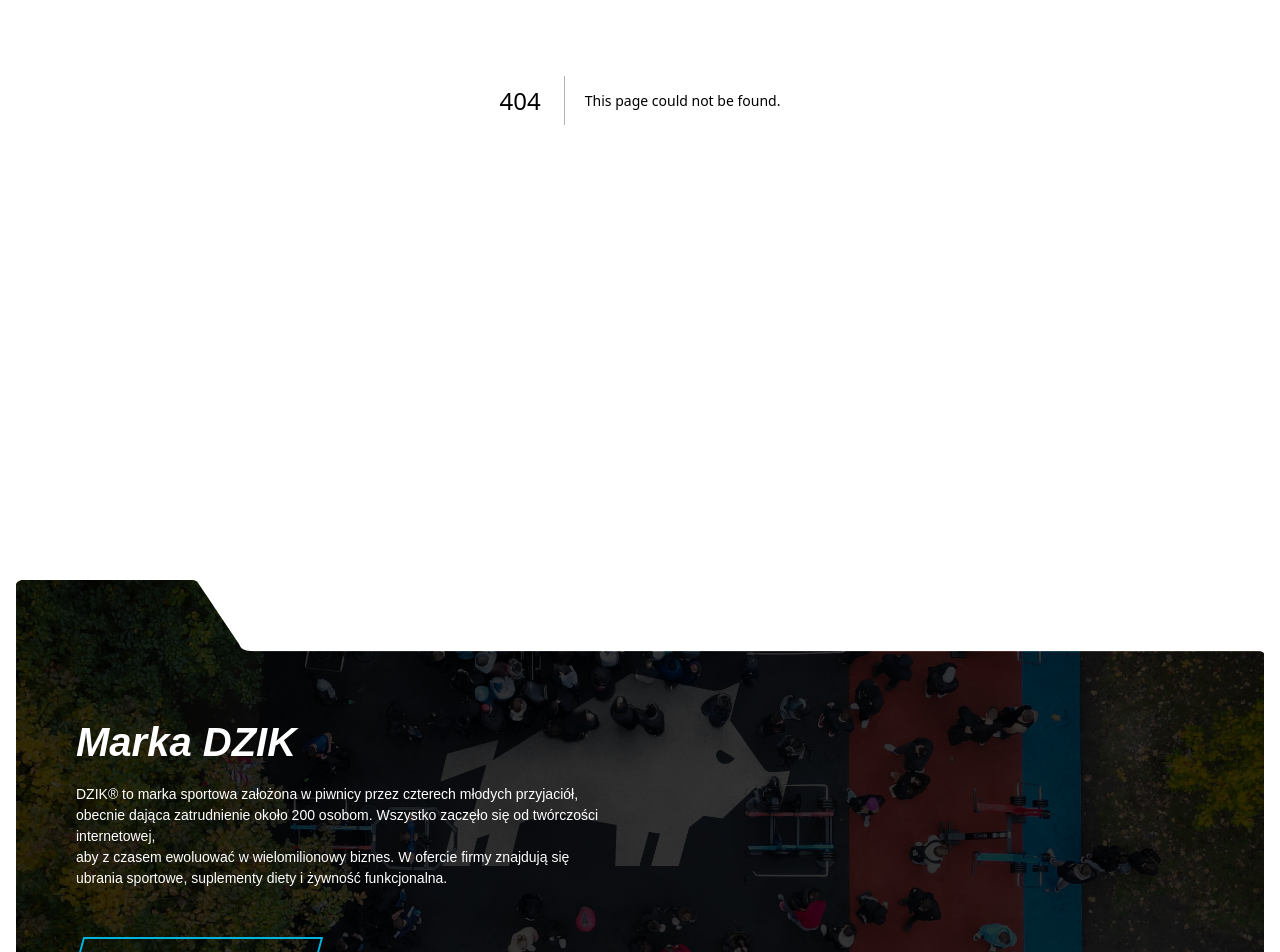
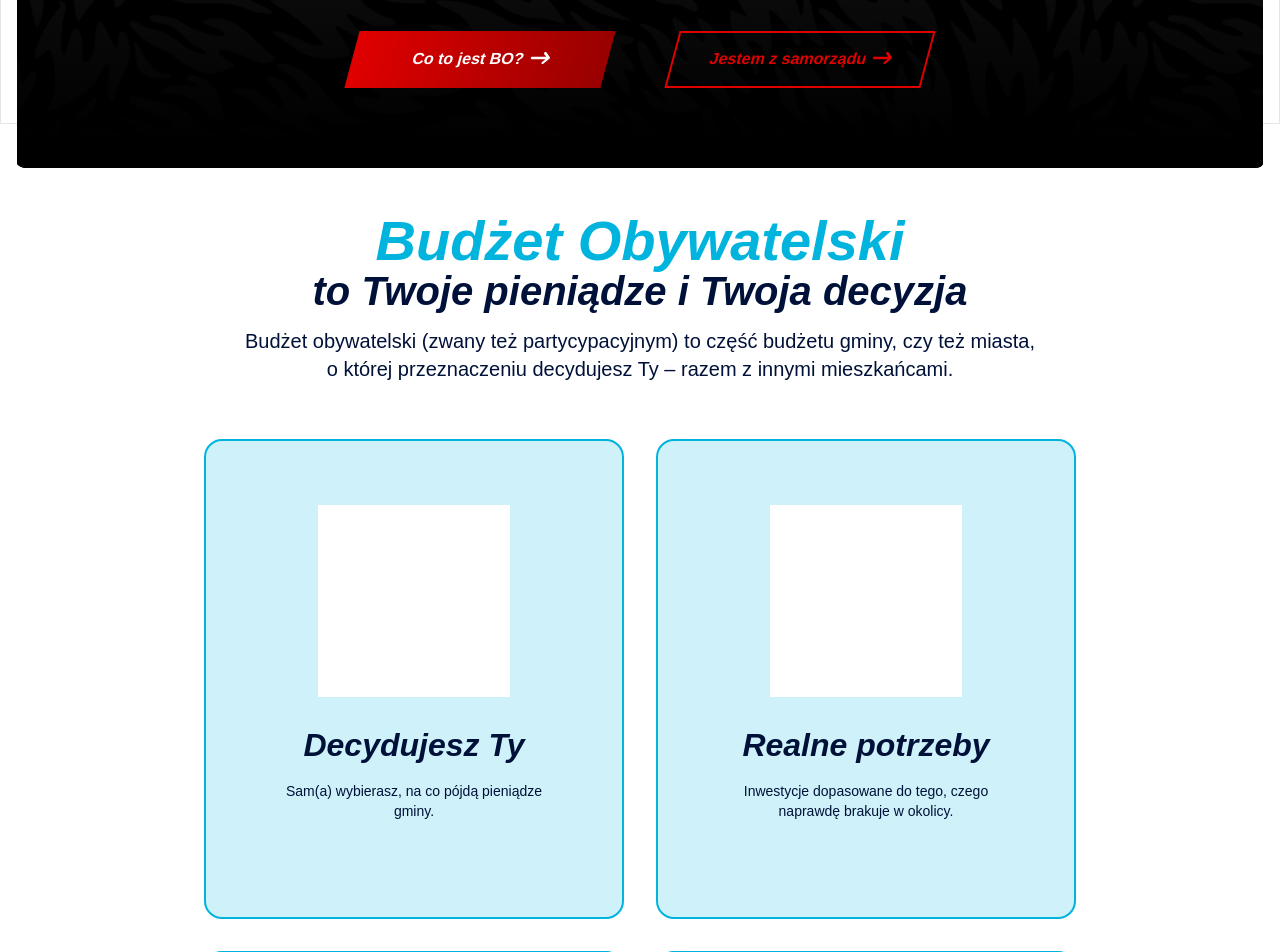
Before and after one commit to PanKarton/DZIKGYM, a Next.js app: page /budzety-obywatelskie in a window 1280 px wide. Before the commit this address had no page. Shown: the part 300-1252 px from the top of the page. Built offline with nearby package versions, Linux system fonts and the light colour scheme; a web font is replaced by a local one.

Commit message:
added subhero and first section

```diff
--- /dev/null
+++ b/src/app/budzety-obywatelskie/page.tsx
@@ -0,0 +1,42 @@
+import SubHero from "@/components/layouts/SubHero";
+import CitizenBudgetSection from "@/components/pages/citizens-budget/CitizenBudgetSection";
+import CTA from "@/components/ui/cta";
+import { FaArrowRightLong } from "react-icons/fa6";
+
+const heading = "Budżety Obywatelskie";
+const subHeadingLineOne =
+  "Budżet obywatelski to realna szansa na siłownię plenerową DZIK GYM w Twojej okolicy.";
+const subHeadingLineTwo =
+  "Bez kosztów dla Ciebie - wystarczy zgłosić projekt i zebrać głosy.";
+
+export default async function Home() {
+  return (
+    <div>
+      <SubHero
+        heading={heading}
+        subHeading={
+          <>
+            {subHeadingLineOne} <br />
+            {subHeadingLineTwo}
+          </>
+        }
+      >
+        <div className="flex gap-16">
+          <div className="w-64">
+            <CTA variant="redWide">
+              <span className="font-semibold ">Co to jest BO? </span>
+              <FaArrowRightLong className="relative -translate-y-px scale-[1.2]" />
+            </CTA>
+          </div>
+          <div className="w-64">
+            <CTA variant="redTransparent">
+              <span className="font-semibold ">Jestem z samorządu </span>
+              <FaArrowRightLong className="relative -translate-y-px scale-[1.2]" />
+            </CTA>
+          </div>
+        </div>
+      </SubHero>
+      <CitizenBudgetSection />
+    </div>
+  );
+}
--- a/src/app/dla-samorzadow/page.tsx
+++ b/src/app/dla-samorzadow/page.tsx
@@ -7,7 +7,7 @@ import OutdoorGymDescriptionSection from "@/components/pages/local-governmnt-inf
 
 const heroData = {
   heading: "Dla samorządów",
-  subheading: "Nowoczesna siłownia plenerowa DZIK GYM dla Twojej Gminy.",
+  subHeading: "Nowoczesna siłownia plenerowa DZIK GYM dla Twojej Gminy.",
 };
 
 export default function Home() {
@@ -15,7 +15,7 @@ export default function Home() {
     <div>
       <SubHero
         heading={heroData.heading}
-        subheading={heroData.subheading}
+        subHeading={heroData.subHeading}
       ></SubHero>
       <ProblemStatsSection />
       <NearestOnesSection />
--- a/src/app/globals.css
+++ b/src/app/globals.css
@@ -19,6 +19,7 @@
   --color-brand-red: #e00000;
   --color-brand-red-hover: #990000;
   --color-brand-blue: #00b4de;
+  --color-brand-blue-light: #00b4de30;
   --color-brand-green: #2def00;
   --color-brand-navy: #005b70;
 
--- a/src/app/kontakt/page.tsx
+++ b/src/app/kontakt/page.tsx
@@ -5,13 +5,13 @@ import CTA from "@/components/ui/cta";
 
 const heroData = {
   heading: "Kontakt",
-  subheading: "Potrzebujesz więcej informacji? Napisz - odpowiadamy sprawnie.",
+  subHeading: "Potrzebujesz więcej informacji? Napisz - odpowiadamy sprawnie.",
 };
 
 export default function Home() {
   return (
     <div>
-      <SubHero heading={heroData.heading} subheading={heroData.subheading}>
+      <SubHero heading={heroData.heading} subHeading={heroData.subHeading}>
         <div className="w-50">
           <CTA variant="red">
             <span className="font text-sm">Napisz do nas</span>
--- a/src/app/o-projekcie/page.tsx
+++ b/src/app/o-projekcie/page.tsx
@@ -9,7 +9,7 @@ export default function About() {
     <div>
       <SubHero
         heading="O projekcie"
-        subheading="Nowoczesna siłownia plenerowa DZIK GYM dla Twojej Gminy."
+        subHeading="Nowoczesna siłownia plenerowa DZIK GYM dla Twojej Gminy."
       />
       <FoundersSection />
       <ProblemStatsSection />
--- a/src/components/layouts/SubHero.tsx
+++ b/src/components/layouts/SubHero.tsx
@@ -1,12 +1,13 @@
+import React from "react";
 import { MeshBackground } from "../ui/MeshBackground";
 
 export default function SubHero({
   heading,
-  subheading,
+  subHeading,
   children,
 }: {
   heading: string;
-  subheading: string;
+  subHeading: string | React.ReactNode;
   children?: React.ReactNode;
 }) {
   return (
@@ -20,7 +21,7 @@ export default function SubHero({
             <h1 className="font-black text-[3.875rem] italic leading-none">
               {heading}
             </h1>
-            <p className="font-thin text-xl">{subheading}</p>
+            <p className="font-thin text-xl">{subHeading}</p>
             {children}
           </div>
         </div>
--- /dev/null
+++ b/src/components/pages/citizens-budget/CitizenBudgetSection.tsx
@@ -0,0 +1,73 @@
+import SectionHeading from "@/components/ui/SectionHeading/SectionHeading";
+
+export default function CitizenBudgetSection() {
+  const items = [
+    {
+      title: "Decydujesz Ty",
+      description: "Sam(a) wybierasz, na co pójdą pieniądze gminy.",
+    },
+    {
+      title: "Realne potrzeby",
+      description:
+        "Inwestycje dopasowane do tego, czego naprawdę brakuje w okolicy.",
+    },
+    {
+      title: "Infrastruktura sportowa",
+      description: "Siłownie i miejsca rekreacji, które zostają na lata.",
+    },
+    {
+      title: "Lepsza jakość życia",
+      description: "Sport, integracja i zdrowie dostępne dla każdego.",
+    },
+    {
+      title: "Razem znaczy więcej",
+      description: "Integrujesz społeczność – przyjaciół, rodziny, sąsiadów.",
+    },
+    {
+      title: "Realne zmiany",
+      description: "Widzisz efekt – w swojej dzielnicy, na własnym osiedlu.",
+    },
+  ];
+
+  return (
+    <section className="py-20 px-6">
+      <div className="content-max-width text-center">
+        {/* Header */}
+        <SectionHeading isBig className="text-(--color-brand-blue)">
+          Budżet Obywatelski
+        </SectionHeading>
+
+        <p className="text-xl md:text-[2.5rem] font-black italic mt-2 leading-2">
+          to Twoje pieniądze i Twoja decyzja
+        </p>
+
+        <p className="mt-8 text-xl">
+          Budżet obywatelski (zwany też partycypacyjnym) to część budżetu gminy,
+          czy też miasta,
+          <br /> o której przeznaczeniu decydujesz Ty – razem z innymi
+          mieszkańcami.
+        </p>
+
+        {/* Cards */}
+        <div className="flex flex-wrap gap-8 mt-14 justify-center ">
+          {items.map((item, index) => (
+            <div
+              key={index}
+              className="basis-1/3 grow rounded-2xl aspect-418/478 max-w-105 bg-(--color-brand-blue-light) p-16 flex flex-col items-center text-center border-2 transition hover:-translate-y-1 duration-300"
+              style={{
+                borderColor: "var(--color-brand-blue)",
+              }}
+            >
+              {/* Placeholder Image */}
+              <div className="w-48 aspect-square bg-white mb-6 " />
+
+              <h3 className="text-[2rem] font-black italic ">{item.title}</h3>
+
+              <p className="text-sm  mt-3 max-w-xs">{item.description}</p>
+            </div>
+          ))}
+        </div>
+      </div>
+    </section>
+  );
+}
--- a/src/components/pages/contact-page/contact-page/ContactForm/ContactForm.tsx
+++ b/src/components/pages/contact-page/contact-page/ContactForm/ContactForm.tsx
@@ -316,7 +316,7 @@ export default function ContactForm() {
               ) : (
                 <>
                   Wyślij
-                  <FaArrowRightLong className="relative -translate-y-[1px] scale-[1.2]" />
+                  <FaArrowRightLong className="relative -translate-y-px scale-[1.2]" />
                 </>
               )}
             </CTA>
--- a/src/components/pages/landing/SponsorsSection.tsx
+++ b/src/components/pages/landing/SponsorsSection.tsx
@@ -14,8 +14,7 @@ export default function SponsorsSection({
         </h2>
         <div className="flex flex-row flex-wrap justify-center items-center  gap-x-16 gap-y-8 ">
           {parnersLogos.map((partner, index) => (
-            // <div key={index} className="aspect-[4] basis-1/5 relative">
-            <div key={index} className="aspect-[1] basis-1/5 relative border-2">
+            <div key={index} className="aspect-[4] basis-1/5 relative">
               <Image
                 src={partner.content.png.filename}
                 alt={partner.content.png.alt}
--- a/src/components/ui/SectionHeading/SectionHeading.tsx
+++ b/src/components/ui/SectionHeading/SectionHeading.tsx
@@ -3,16 +3,20 @@ import React from "react";
 interface SectionHeadingProps {
   children: React.ReactNode;
   className?: string;
+  isBig: boolean;
 }
 
 export default function SectionHeading({
   children,
   className,
+  isBig,
 }: SectionHeadingProps) {
+  const fontSize = isBig
+    ? "text-2xl md:text-[3.5rem]"
+    : "text-2xl md:text-[2.5rem]";
+
   return (
-    <h2
-      className={`text-2xl md:text-[2.5rem] font-extrabold italic   text-center ${className}`}
-    >
+    <h2 className={` ${fontSize} font-black italic  text-center ${className}`}>
       {children}
     </h2>
   );
--- a/src/components/ui/cta.tsx
+++ b/src/components/ui/cta.tsx
@@ -1,13 +1,20 @@
-type CTAVariant = "red" | "redWide" | "blue" | "blueTaller" | "blueGradient";
+type CTAVariant =
+  | "red"
+  | "redWide"
+  | "blue"
+  | "blueTaller"
+  | "blueGradient"
+  | "redTransparent";
 
 const base =
   "w-full flex items-center justify-center gap-2 cta-path transition-all cursor-pointer";
 
 const variants: Record<CTAVariant, string> = {
-  red: "bg-(--color-brand-red) text-white py-3 aspect-[230/64] hover:bg-(--color-brand-red-hover)",
+  red: "bg-gradient-to-r from-(--color-brand-red) to-(--color-brand-red-hover) text-white py-3 aspect-[230/64] hover:brightness-80",
   redWide:
-    "bg-(--color-brand-red) text-white py-3 aspect-[252/56] hover:bg-(--color-brand-red-hover)",
-
+    "bg-gradient-to-r from-(--color-brand-red) to-(--color-brand-red-hover) text-white py-3 aspect-[252/56] hover:brightness-80",
+  redTransparent:
+    "bg-transparent border-2 border-(--color-brand-red) text-(--color-brand-red) py-1 aspect-[252/56] hover:bg-(--color-brand-red) hover:text-white",
   blue: "bg-transparent border-2 border-(--color-brand-blue) text-(--color-content-emphasis) py-1 aspect-[252/56] hover:bg-(--color-brand-blue) hover:text-white",
 
   blueTaller:
--- a/src/lib/storyblok/getPartnersLogos.ts
+++ b/src/lib/storyblok/getPartnersLogos.ts
@@ -12,7 +12,6 @@ export async function getPartnersLogos(): Promise<GymPartner[]> {
   }
 
   const data = (await res.json()) as GymPartnersResponse;
-  console.log("Fetched partners logos:", data.stories[0].content);
 
   return data.stories;
 }
```
